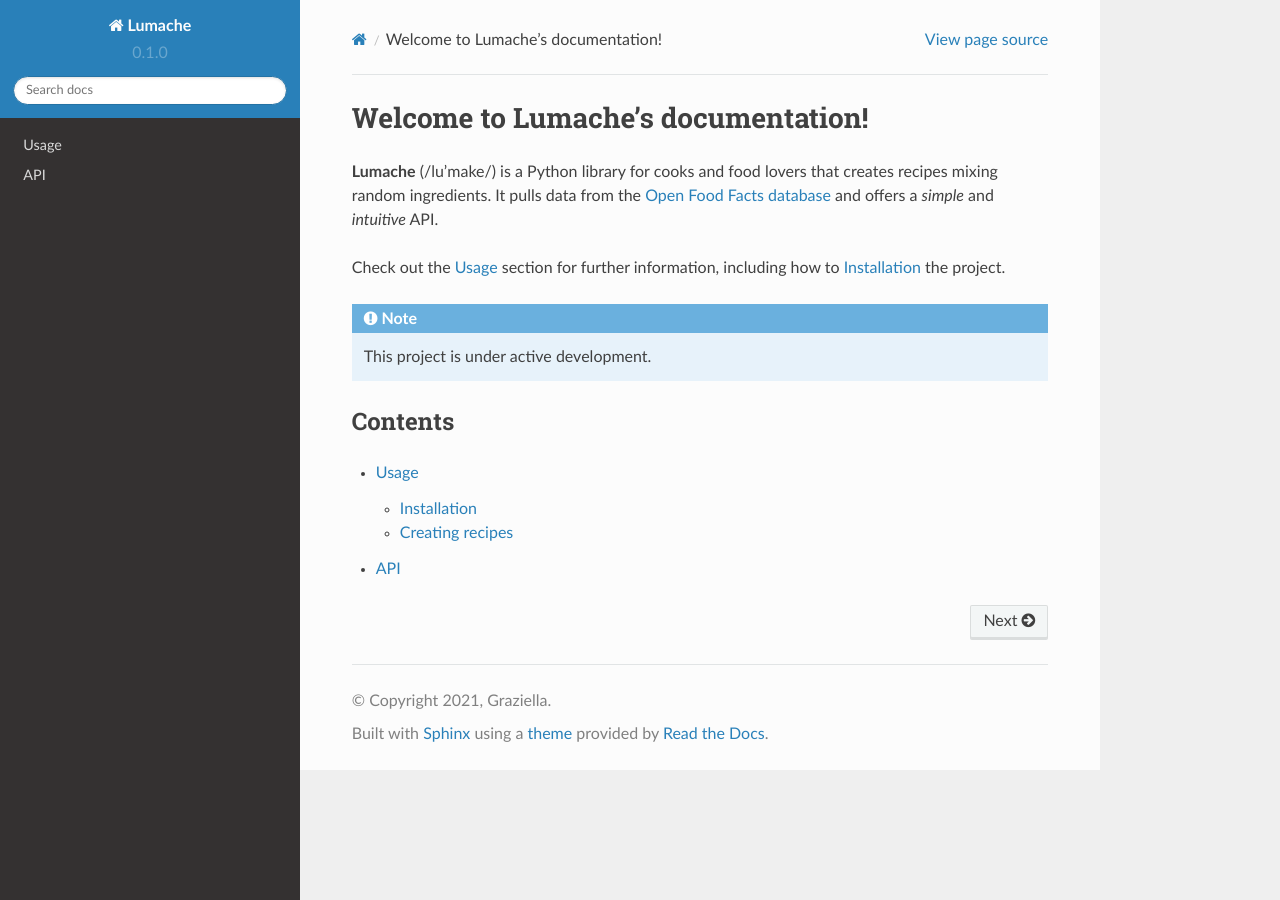
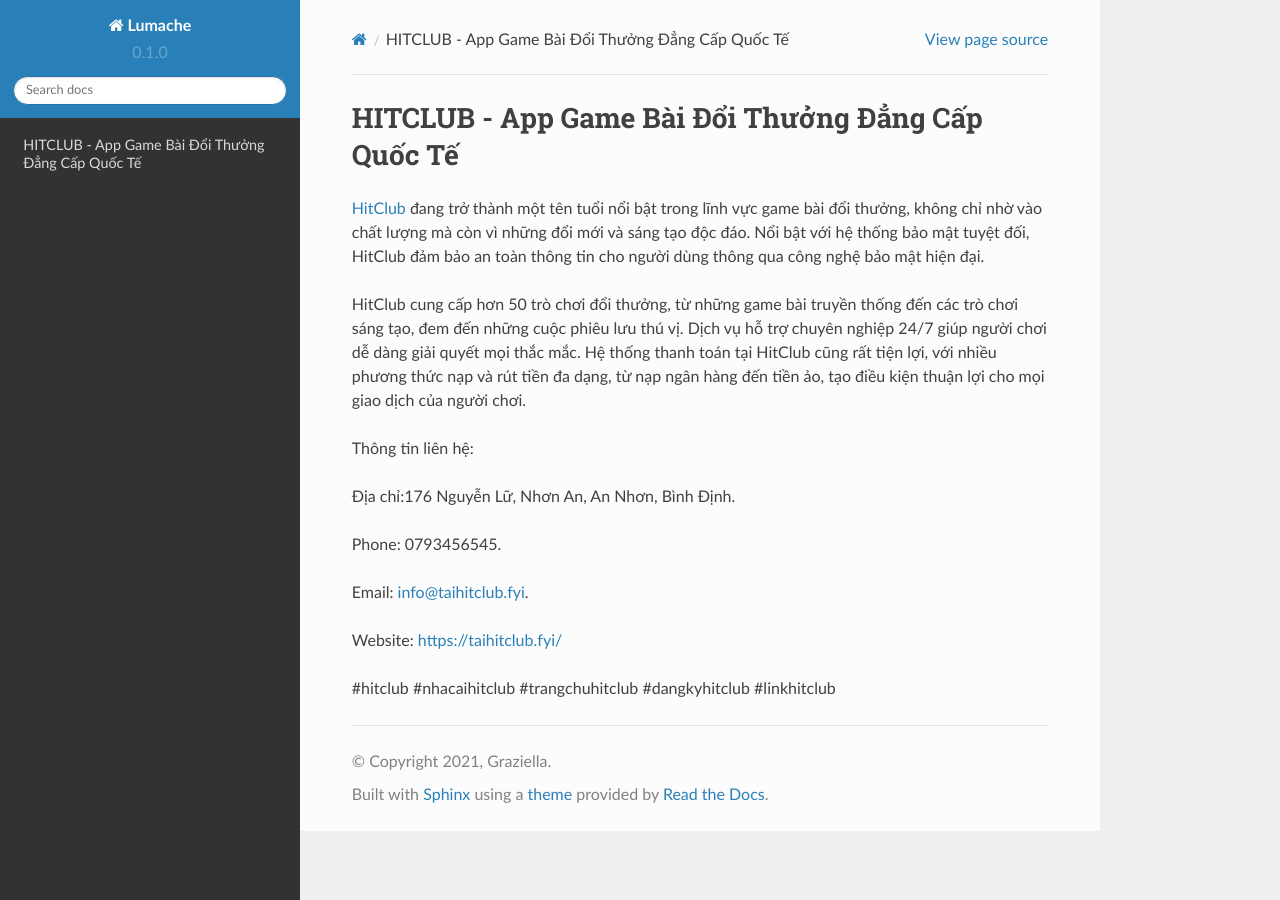
Before and after one commit to luongchanvien962/taihitclubfyi, a Sphinx documentation site: the page built from docs/source/index.rst, in a window 1280 px wide. Built offline with Sphinx 7.4.7 and the Read the Docs theme 2.0.0, drawn with Linux system fonts in a browser that asks for light colours.

Commit message:
Update index.rst

```diff
--- a/docs/source/index.rst
+++ b/docs/source/index.rst
@@ -1,22 +1,18 @@
-Welcome to Lumache's documentation!
+HITCLUB - App Game Bài Đổi Thưởng Đẳng Cấp Quốc Tế
 ===================================
 
-**Lumache** (/lu'make/) is a Python library for cooks and food lovers
-that creates recipes mixing random ingredients.
-It pulls data from the `Open Food Facts database <https://world.openfoodfacts.org/>`_
-and offers a *simple* and *intuitive* API.
+`HitClub <https://taihitclub.fyi/>`_ đang trở thành một tên tuổi nổi bật trong lĩnh vực game bài đổi thưởng, không chỉ nhờ vào chất lượng mà còn vì những đổi mới và sáng tạo độc đáo. Nổi bật với hệ thống bảo mật tuyệt đối, HitClub đảm bảo an toàn thông tin cho người dùng thông qua công nghệ bảo mật hiện đại.
 
-Check out the :doc:`usage` section for further information, including
-how to :ref:`installation` the project.
+HitClub cung cấp hơn 50 trò chơi đổi thưởng, từ những game bài truyền thống đến các trò chơi sáng tạo, đem đến những cuộc phiêu lưu thú vị. Dịch vụ hỗ trợ chuyên nghiệp 24/7 giúp người chơi dễ dàng giải quyết mọi thắc mắc. Hệ thống thanh toán tại HitClub cũng rất tiện lợi, với nhiều phương thức nạp và rút tiền đa dạng, từ nạp ngân hàng đến tiền ảo, tạo điều kiện thuận lợi cho mọi giao dịch của người chơi.
 
-.. note::
+Thông tin liên hệ:
 
-   This project is under active development.
+Địa chỉ:176 Nguyễn Lữ, Nhơn An, An Nhơn, Bình Định.
 
-Contents
---------
+Phone: 0793456545.
 
-.. toctree::
+Email: info@taihitclub.fyi.
 
-   usage
-   api
+Website: https://taihitclub.fyi/
+
+#hitclub #nhacaihitclub #trangchuhitclub #dangkyhitclub #linkhitclub
```
